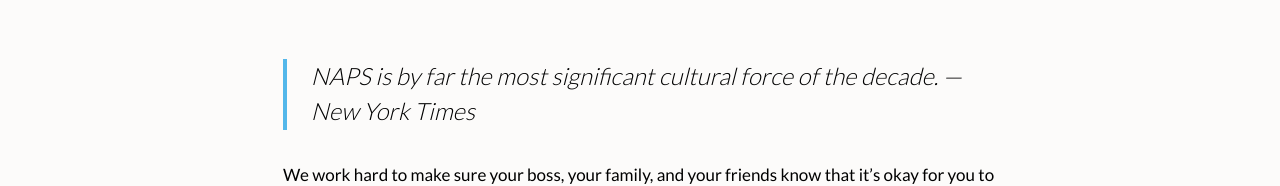
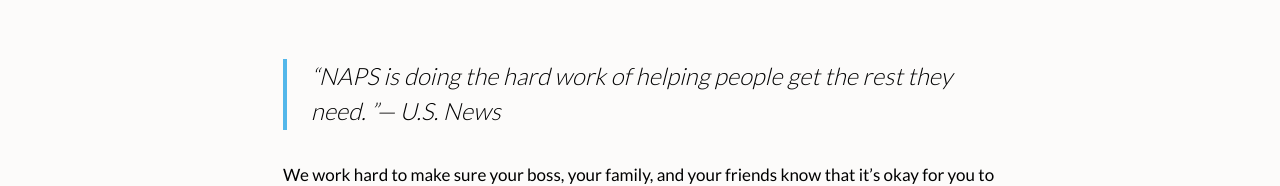
Before and after one commit to PAbalakin/Random-Testimonial, a plain HTML site: page index.html in a window 1280 px wide. Shown: the part 288-474 px from the top of the page. Drawn offline with Linux system fonts and the light colour scheme.

Commit message:
W quotes

```diff
--- a/index.html
+++ b/index.html
@@ -45,4 +45,4 @@
 </footer>
 <script src="index.js"></script>
 </body>
-</html>
+</html>0
--- a/index.js
+++ b/index.js
@@ -7,3 +7,7 @@
 'NAPS is doing the hard work of helping people get the rest they need. — U.S. News'];
 
 let randomNumber = Math.floor(Math.random () * quotesArray.length);
+
+document.getElementById('press-quote').textContent =  '“' + quotesArray[randomNumber].split('—')[0] + '”' + '—' +  quotesArray[randomNumber].split('—')[1];
+
+//console.log(quotesArray[randomNumber].split('—')[0]);
```
